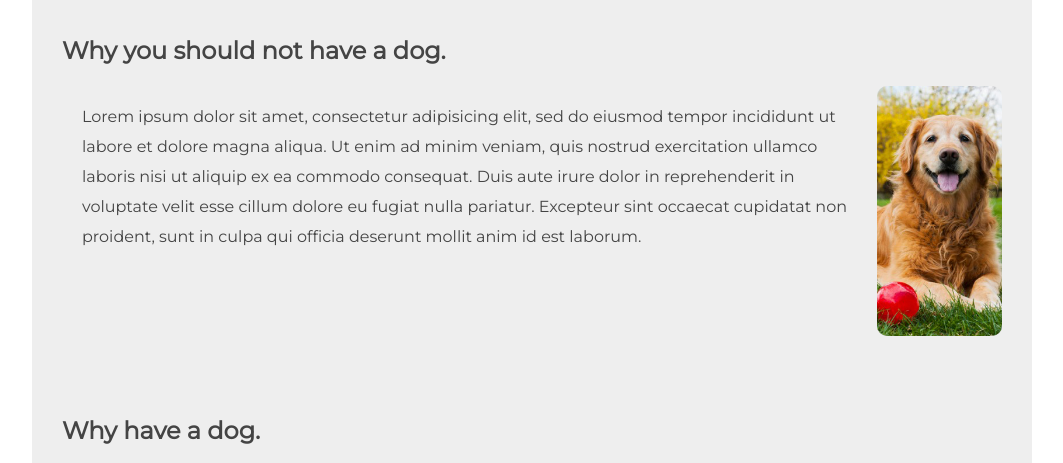
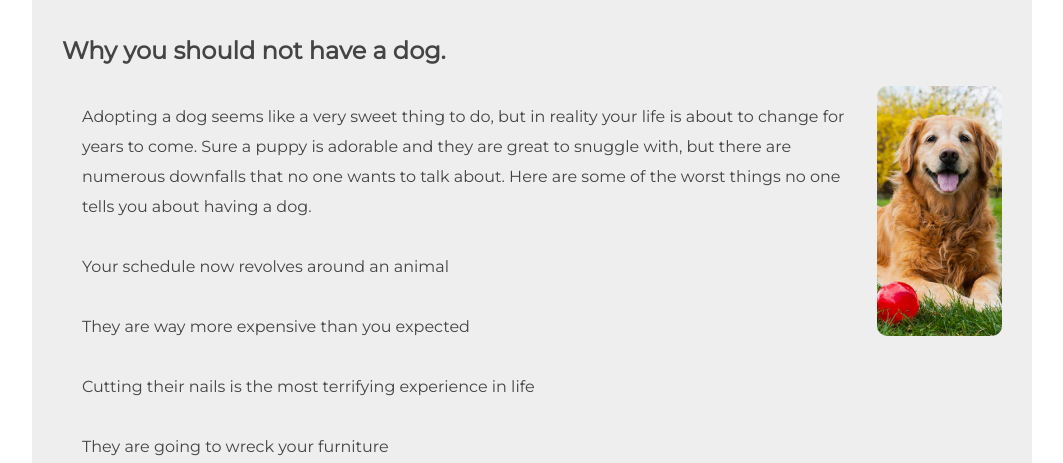
Before and after one commit to abenbrahim94/a_benbrahim_m_elisha_midterm, a plain HTML site: page index.html in a window 1280 px wide. Shown: the part 322-785 px from the top of the page, without its empty margins (108-1171 px from the left). Drawn offline with Linux system fonts and the light colour scheme; a web font is replaced by a local one.

Commit message:
Adding Why You Shouldn't Have Dogs

```diff
--- a/index.html
+++ b/index.html
@@ -22,13 +22,22 @@
 		<div class="argument1">
 			<h2>Why you should not have a dog.</h2>
 
-			<div class="paragraph">
-				<p>Lorem ipsum dolor sit amet, consectetur adipisicing elit, sed do eiusmod
-				tempor incididunt ut labore et dolore magna aliqua. Ut enim ad minim veniam,
-				quis nostrud exercitation ullamco laboris nisi ut aliquip ex ea commodo
-				consequat. Duis aute irure dolor in reprehenderit in voluptate velit esse
-				cillum dolore eu fugiat nulla pariatur. Excepteur sint occaecat cupidatat non
-				proident, sunt in culpa qui officia deserunt mollit anim id est laborum.</p>
+				<div class="paragraph">
+				<p>Adopting a dog seems like a very sweet thing to do, but in reality your life is about to change for years to come. Sure a puppy is adorable and they are great to snuggle with, but there are numerous downfalls that no one wants to talk about. Here are some of the worst things no one tells you about having a dog.<br><br>
+
+				Your schedule now revolves around an animal<br><br>
+
+				They are way more expensive than you expected<br><br>
+
+				Cutting their nails is the most terrifying experience in life<br><br>
+
+				They are going to wreck your furniture<br><br>
+
+				Every window in your home will be smudged<br><br>
+
+				If your dog gets fleas, you might as well burn your house down<br><br>
+
+				He is going to die soon</p>
 
 				<img src="images/dogImg.jpg">
 			</div>
```
